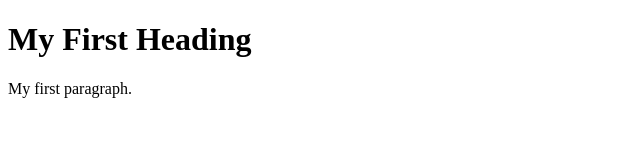
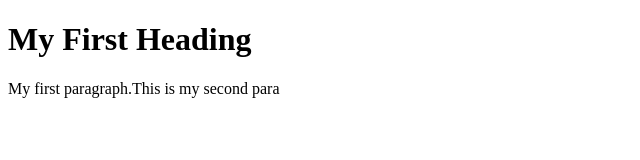
Before and after one commit to Mahesh-Bhangale/freshersbatch---oct16, a plain HTML site: page index.html in a window 1280 px wide. Shown: the whole page, without its empty margins (0-640 px from the left). Drawn offline with Linux system fonts and the light colour scheme.

Commit message:
comming 2nd time

```diff
--- a/index.html
+++ b/index.html
@@ -3,7 +3,7 @@
 <body>
 
 <h1>My First Heading</h1>
-<p>My first paragraph.</p>
+<p>My first paragraph.This is my second para</p>
 
 </body>
 </html>
```
